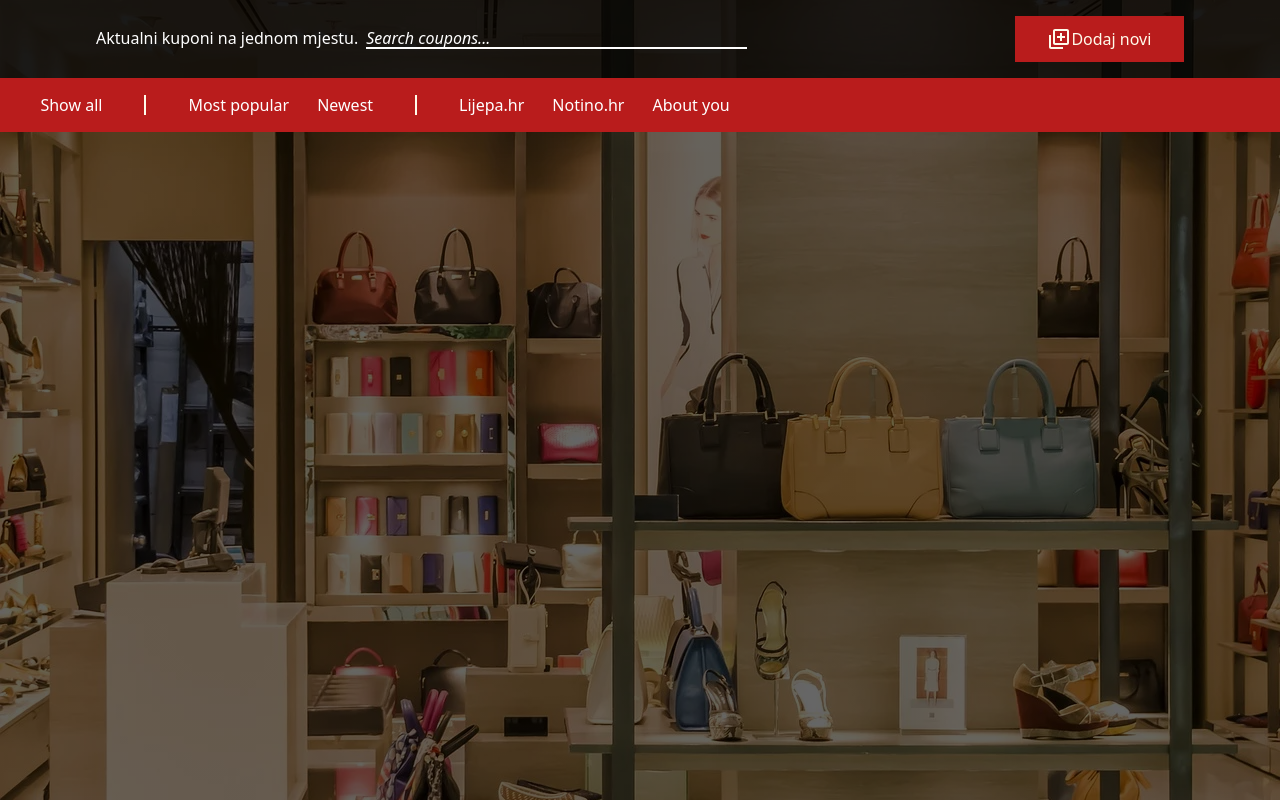
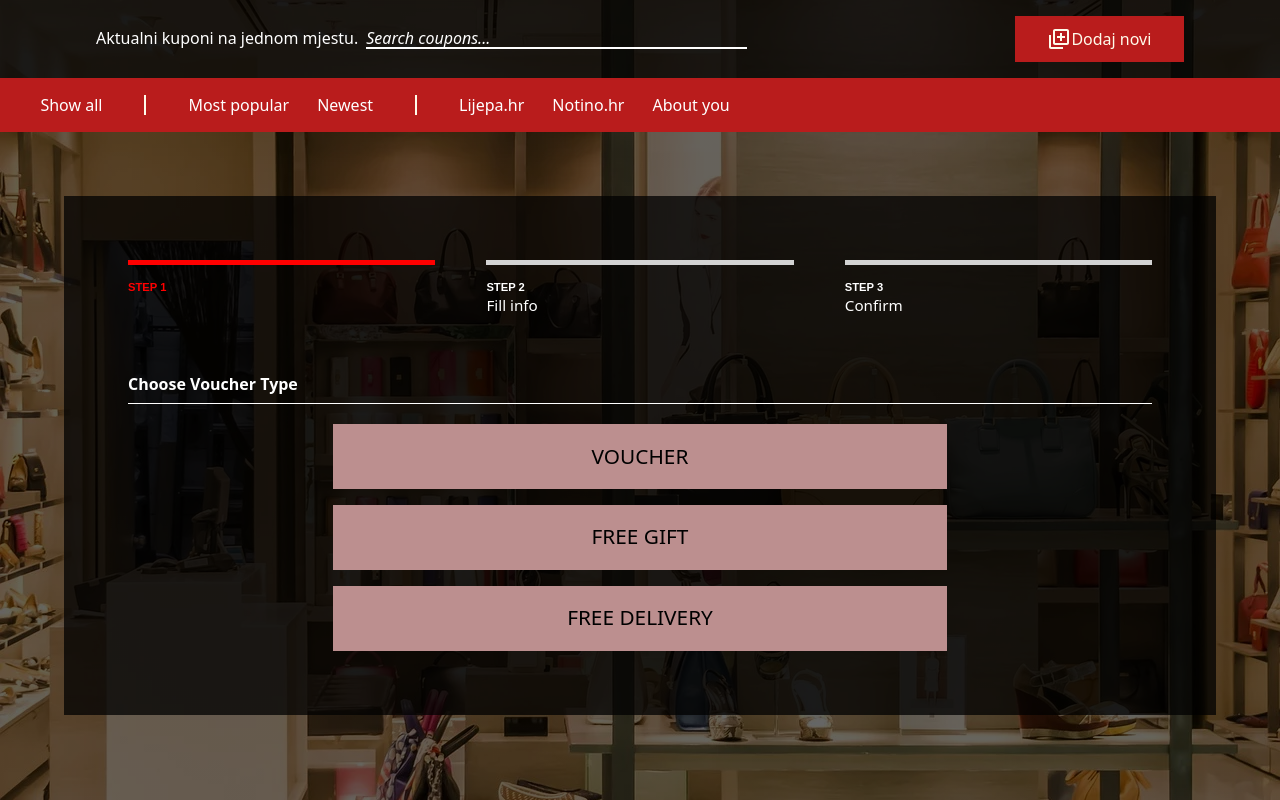
Before and after one commit to dobricsandra/coupons-client-fe, a React (Create React App) app: page /coupons/add in a window 1280 px wide. Built offline with nearby package versions, Linux system fonts and the light colour scheme.

Commit message:
Add add coupon screen

```diff
--- a/src/App.tsx
+++ b/src/App.tsx
@@ -3,11 +3,8 @@ import DefaultLayout from "./layouts/DefaultLayout";
 import "normalize.css";
 import "./App.css";
 import { QueryClient, QueryClientProvider } from "react-query";
-import {
-    BrowserRouter,
-    Route,
-    Routes,
-} from "react-router-dom";
+import { BrowserRouter, Route, Routes } from "react-router-dom";
+import CouponsAddPage from "./pages/coupons/CouponsAddPage";
 
 const queryClient = new QueryClient({
     defaultOptions: {
@@ -26,6 +23,10 @@ function App() {
                             path="/coupons"
                             element={<CouponsOverviewPage />}
                         />
+                        <Route
+                            path="/coupons/add"
+                            element={<CouponsAddPage />}
+                        />
                         <Route path="/" element={<CouponsOverviewPage />} />
                     </Routes>
                 </DefaultLayout>
--- /dev/null
+++ b/src/components/coupons/add/CouponAdd.style.ts
@@ -0,0 +1,32 @@
+import styled from "styled-components";
+
+const CouponAddStyled = styled.div`
+    background-color: var(--color-black);
+    margin: 5%;
+    padding: 5%;
+    form {
+        display: flex;
+        flex-direction: column;
+        gap: 1.5rem;
+        button {
+            border: none;
+            width: 60%;
+            padding: 2%;
+            font-size: 1.3rem;
+            font-weight: 500;
+            text-transform: uppercase;
+            background-color: rosybrown; //pink or plum
+            cursor: pointer;
+            @media (max-width: 750px) {
+                width: 100%;
+                padding: 4%;
+                font-size: 1rem;
+            }
+        }
+        button:hover {
+            background-color: pink; //pink or plum
+        }
+    }
+`;
+
+export default CouponAddStyled;
--- /dev/null
+++ b/src/components/coupons/add/CouponAdd.tsx
@@ -0,0 +1,127 @@
+import CouponAddStyled from "./CouponAdd.style";
+import InfoBox from "../../common/info-box/InfoBox";
+import { useLocation } from "react-router-dom";
+import { useState, useEffect } from "react";
+import { useCouponsFetch } from "../../../hooks/coupons/useCoupon";
+import Loader from "../../common/loader/Loader";
+import styled from "styled-components";
+export default function CouponAdd() {
+    // const { data: coupons, isLoading, isError } = useCouponsFetch(x);
+
+    // const hasCoupons = coupons && coupons.length > 0;
+
+    // if (isError) {
+    //     return (
+    //         <div
+    //             style={{
+    //                 maxWidth: "500px",
+    //                 width: "100%",
+    //                 textAlign: "center",
+    //                 margin: "auto",
+    //                 fontSize: "20px",
+    //                 color: "red",
+    //             }}
+    //         >
+    //             <p>Invalid error...</p>
+    //             <img
+    //                 src="/images/invalid_error.jpeg"
+    //                 alt="invalid error"
+    //                 width="100%"
+    //             />
+    //         </div>
+    //     );
+    // }
+    // if (isLoading) {
+    //     return <Loader />;
+    // }
+
+    // if (!hasCoupons) {
+    //     return <InfoBox>No coupons found!</InfoBox>;
+    // }
+    const [step, setStep] = useState(1);
+    return (
+        <CouponAddStyled>
+            <StepperHeaderLayout>
+                <StepperHeaderSectionLayout isFilled={step >= 1}>
+                    <span>step 1</span>
+                    {step !== 1 && <p>Choose type</p>}
+                </StepperHeaderSectionLayout>
+                <StepperHeaderSectionLayout isFilled={step >= 2}>
+                    <span>step 2</span>
+                    <p>Fill info</p>
+                </StepperHeaderSectionLayout>
+                <StepperHeaderSectionLayout isFilled={step >= 3}>
+                    <span>step 3</span>
+                    <p>Confirm</p>
+                </StepperHeaderSectionLayout>
+            </StepperHeaderLayout>
+            <StepperHeaderTitle>
+                {step === 1 && "Choose Voucher Type"}
+            </StepperHeaderTitle>
+            <form>
+                {step === 1 && (
+                    <StepperSection>
+                        <button>Voucher</button>
+                        <button>Free gift</button>
+                        <button>Free delivery</button>
+                    </StepperSection>
+                )}
+                {/* {step === 2 && (
+                        <CouponFormSecondSection setStep={setStep} />
+                    )}
+                    {step === 3 && <CouponFormThirdSection setStep={setStep} />} */}
+            </form>
+        </CouponAddStyled>
+    );
+}
+
+const StepperSection = styled.div`
+    display: flex;
+    flex-wrap: wrap;
+    justify-content: center;
+    align-items: center;
+    gap: 1rem;
+`;
+
+const StepperHeaderLayout = styled.div`
+    display: flex;
+    width: 100%;
+    justify-content: space-between;
+    color: white;
+    font-size: 2rem;
+`;
+const StepperHeaderTitle = styled.div`
+    border-bottom: 1px solid white;
+    padding-top: 60px;
+    padding-bottom: 10px;
+    margin-bottom: 20px;
+    text-align: left;
+    color: white;
+    font-weight: 700;
+`;
+
+interface Props {
+    isFilled: boolean;
+}
+const StepperHeaderSectionLayout = styled.div<Props>`
+    display: flex;
+    border-top: 5px solid ${(props) => (props.isFilled ? "red" : "lightgrey")};
+    flex-direction: column;
+    align-items: flex-start;
+    width: 30%;
+    & span {
+        color: ${(props) => (props.isFilled ? "red" : "white")};
+        font-size: 0.7rem;
+        text-transform: uppercase;
+        font-family: sans-serif;
+        padding-top: 1rem;
+        font-weight: 600;
+    }
+    & p {
+        color: ${(props) => (props.isFilled ? "red" : "white")};
+        font-size: 0.95rem;
+        margin: 0rem;
+        padding: 0rem;
+        padding-top: 0.2rem;
+    }
+`;
--- a/src/components/coupons/overview/CouponOverview.style.ts
+++ b/src/components/coupons/overview/CouponOverview.style.ts
@@ -1,6 +1,6 @@
 import styled from "styled-components";
 
-const GroupOverviewStyled = styled.div`
+const CouponOverviewStyled = styled.div`
     max-width: 1765px;
     @media (max-width: 1850px) {
         max-width: 1410px;
@@ -22,4 +22,4 @@ const GroupOverviewStyled = styled.div`
     }
 `;
 
-export default GroupOverviewStyled;
+export default CouponOverviewStyled;
--- a/src/components/navigation/Navigation.tsx
+++ b/src/components/navigation/Navigation.tsx
@@ -13,7 +13,7 @@ const Navigation = () => {
                         <label>Aktualni kuponi na jednom mjestu.</label>
                         <input placeholder="Search coupons..." />
                     </div>
-                    <button>
+                    <button onClick={() => navigate("/coupons/add")}>
                         <BiAddToQueue size={24} />
                         <span>Dodaj&nbsp;novi</span>
                     </button>
--- /dev/null
+++ b/src/pages/coupons/CouponsAddPage.tsx
@@ -0,0 +1,5 @@
+import CouponAdd from "../../components/coupons/add/CouponAdd";
+
+export default function CouponsAddPage() {
+    return <CouponAdd />;
+}
```
